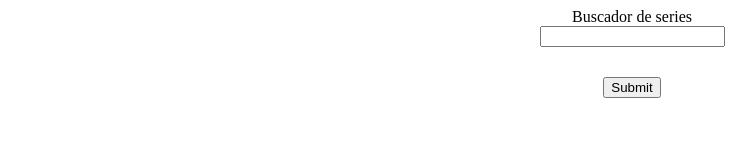
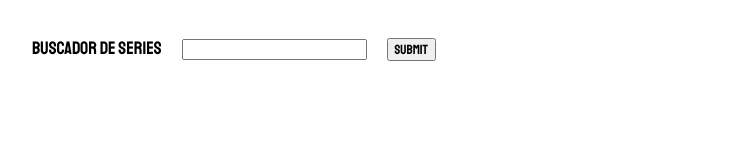
Before and after one commit to Adalab/e-s2-evaluacion-final-alteapin, a website: page _src/templates/index.html in a window 1280 px wide. Shown: the whole page, without its empty margins (8-764 px from the left). Drawn offline with nearby package versions, Linux system fonts and the light colour scheme; files that its build step writes are made by us from their sources.

Commit message:
adding styles

```diff
--- a/_src/assets/js/main.js
+++ b/_src/assets/js/main.js
@@ -28,7 +28,7 @@ let list = "";
             <h2>${nameShow}</h2>
             <img class="image__size" src="https://via.placeholder.com/210x295/cccccc/666666/?text=TV">
             </li>`;
-    }else {
+    } else {
     list += `<li class="item__list">
              <h2>${nameShow}</h2>
              <img class="image__size" src=${imageShow.original}>
@@ -43,6 +43,7 @@ let list = "";
 
 buttonEl.addEventListener('click', showData);
 
+//ADD FAVOURITE
 
 const addFavouriteShow = (event) => {
     const currentShow = event.currentTarget;
--- a/_src/assets/scss/main.scss
+++ b/_src/assets/scss/main.scss
@@ -1,14 +1,24 @@
 @import 'core/settings';
 
-body {
+.body {
     display: flex;
     flex-direction: column;
-    justify-content: left;
+    justify-content: center;
     align-items: center;
+    background-color: #5FFBF1;
+}
+
+.label {
+    font-family: 'Staatliches', cursive;
+    font-size: 18px;
+    margin-left: 32px;
+    margin-right: 16px;
 }
 
 .button {
+    font-family: 'Staatliches', cursive;
     margin-top: 30px;
+    margin-left: 16px;
 }
 
 
@@ -19,5 +29,7 @@ body {
 
 
 .add__favourite {
+    max-width: 300px;
     background-color: pink;
+    border: 3px solid violet;
 }
--- a/_src/templates/index.html
+++ b/_src/templates/index.html
@@ -4,17 +4,20 @@
   <meta charset="UTF-8">
   <meta name="viewport" content="width=device-width, initial-scale=1.0">
   <meta http-equiv="X-UA-Compatible" content="ie=edge">
-	<title>Search your favourite TV-Show by Altea</title>
+  <title>Search your favourite TV-Show by Altea</title>
+  <link href="https://fonts.googleapis.com/css?family=Staatliches" rel="stylesheet">
 	<link rel="stylesheet" href="assets/css/main.css">
 </head>
 <body>
 
+  <div class="container">
 
-    <label for="tv-show">Buscador de series</label>
+    <label class="label" for="tv-show">Buscador de series</label>
     <input class="input" id="tv-show" type="text" name="tv-show" value="">
 
+    <button class="button" type="submit" value="Enviar">Submit</button>
 
-  <button class="button" type="submit" value="Enviar">Submit</button>
+  </div>
 
   <ul class="list"></ul>
 
```
